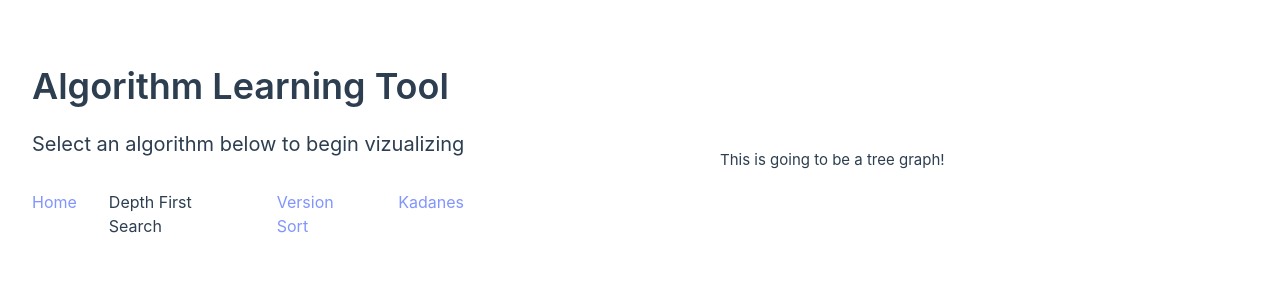
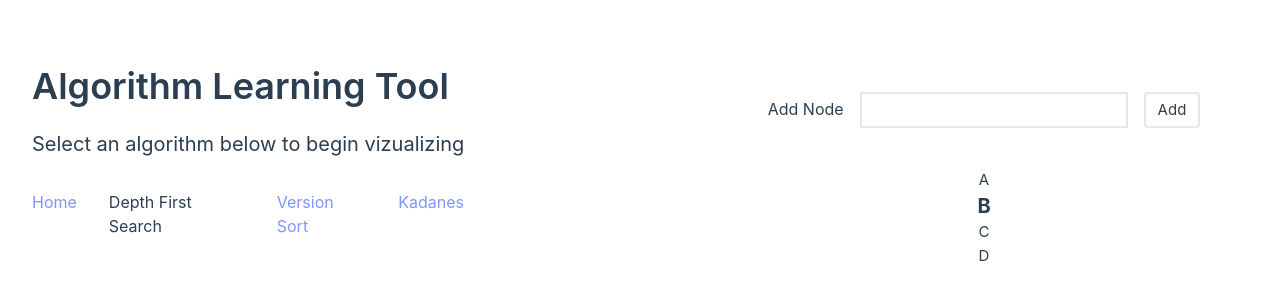
Before and after one commit to angeleefshaw/algorithm-visual-learning-tool, a Vue app: page /DepthFirstSearch in a window 1280 px wide. Shown: the part 240-540 px from the top of the page. Built offline with nearby package versions, Linux system fonts and the light colour scheme.

Commit message:
Shotty start
Starter code for expected inputs and outputs

```diff
--- a/src/App.vue
+++ b/src/App.vue
@@ -60,7 +60,7 @@ nav a.router-link-exact-active {
   color: var(--color-text);
 }
 
-nav a.router-link-exact-active:hover {
+div a.router-link-exact-active:hover {
   background-color: transparent;
 }
 
--- a/src/assets/main.css
+++ b/src/assets/main.css
@@ -14,12 +14,6 @@ a,
   transition: 0.4s;
 }
 
-@media (hover: hover) {
-  a:hover {
-    background-color: rgb(128, 149, 254);
-  }
-}
-
 @media (min-width: 1024px) {
   body {
     display: flex;
--- a/src/modules/DFS/DFS.js
+++ b/src/modules/DFS/composables/CreateNode.js
@@ -6,7 +6,7 @@
 // The class below provides a way to create a graph (tree) and also provides a function to
 // return all node names using Depth First Search (from left to right)
 
-class Node {
+export default class Node {
     constructor(name) {
       this.name = name;
       this.children = [];
@@ -26,20 +26,21 @@ class Node {
     }
   }
 
-//Test case
-const Node1 = new Node("A")
-Node1.addChild("B")
-Node1.addChild("G")
-Node1.addChild("F")
-const Node2 = Node1.children[0]
-Node2.addChild("L")
-Node2.addChild("O")
-const Node3 = Node1.children[2]
-Node2.addChild("D")
-Node2.addChild("P")
-const Node4 = Node2.children[0]
-Node4.addChild("Z")
-Node4.addChild("X")
 
-// Returns [ 'A', 'B', 'L', 'Z', 'X', 'O', 'D', 'P', 'G', 'F']
-console.log(Node1.depthFirstSearch([]));
+// //Test case
+// const Node1 = new Node("A")
+// Node1.addChild("B")
+// Node1.addChild("G")
+// Node1.addChild("F")
+// const Node2 = Node1.children[0]
+// Node2.addChild("L")
+// Node2.addChild("O")
+// const Node3 = Node1.children[2]
+// Node2.addChild("D")
+// Node2.addChild("P")
+// const Node4 = Node2.children[0]
+// Node4.addChild("Z")
+// Node4.addChild("X")
+
+// // Returns [ 'A', 'B', 'L', 'Z', 'X', 'O', 'D', 'P', 'G', 'F']
+// console.log(Node1.depthFirstSearch([]));
--- a/src/views/DFSView.vue
+++ b/src/views/DFSView.vue
@@ -1,6 +1,54 @@
+<script setup>
+  import { onMounted, ref } from 'vue';
+  import Node from '../modules/DFS/composables/CreateNode.js'
+
+  let inputVal = ''
+  let selectedNode = ''
+  let Node1 = ref({})
+
+
+    Node1 = new Node("A")
+    Node1.addChild("B")
+    const Node2 = Node1.children[0]
+    Node2.addChild("C")
+    Node2.addChild("D")
+    const Node3 = Node1.children[2]
+
+    console.log(typeof(Node1))
+
+
+  function addNode(nv) {
+    console.log(this.inputVal)
+  }
+
+</script>
+
 <template>
-  <div class="about">
-    <h1>This is going to be a tree graph!</h1>
+  <div class="about justify-center flex-col">
+
+    <div class=" py-10">
+      <span class="text-base">Add Node</span>
+      <input
+        id="node-value"
+        v-model="inputVal"
+        class="border-2 mx-4 px-3 py-1"
+        type="text">
+      <button
+        type="button"
+        class="border-2 rounded px-3 py-1 hover:bg-blue-200"
+        @click="addNode()"
+      >Add</button>
+    </div>
+
+
+    <span>{{Node1.name}}</span>
+    <template v-for="value in Node1.children" :key="value.name">
+      <span class="font-bold text-xl">{{value.name}}</span>
+      <ol v-for="children in value.children" :key="children.name">
+        {{children.name}}
+      </ol>
+    </template>
+
   </div>
 </template>
 
@@ -8,8 +56,9 @@
 @media (min-width: 1024px) {
   .about {
     min-height: 100vh;
+    align-content: center;
+    align-items: center;
     display: flex;
-    align-items: center;
   }
 }
 </style>
```
